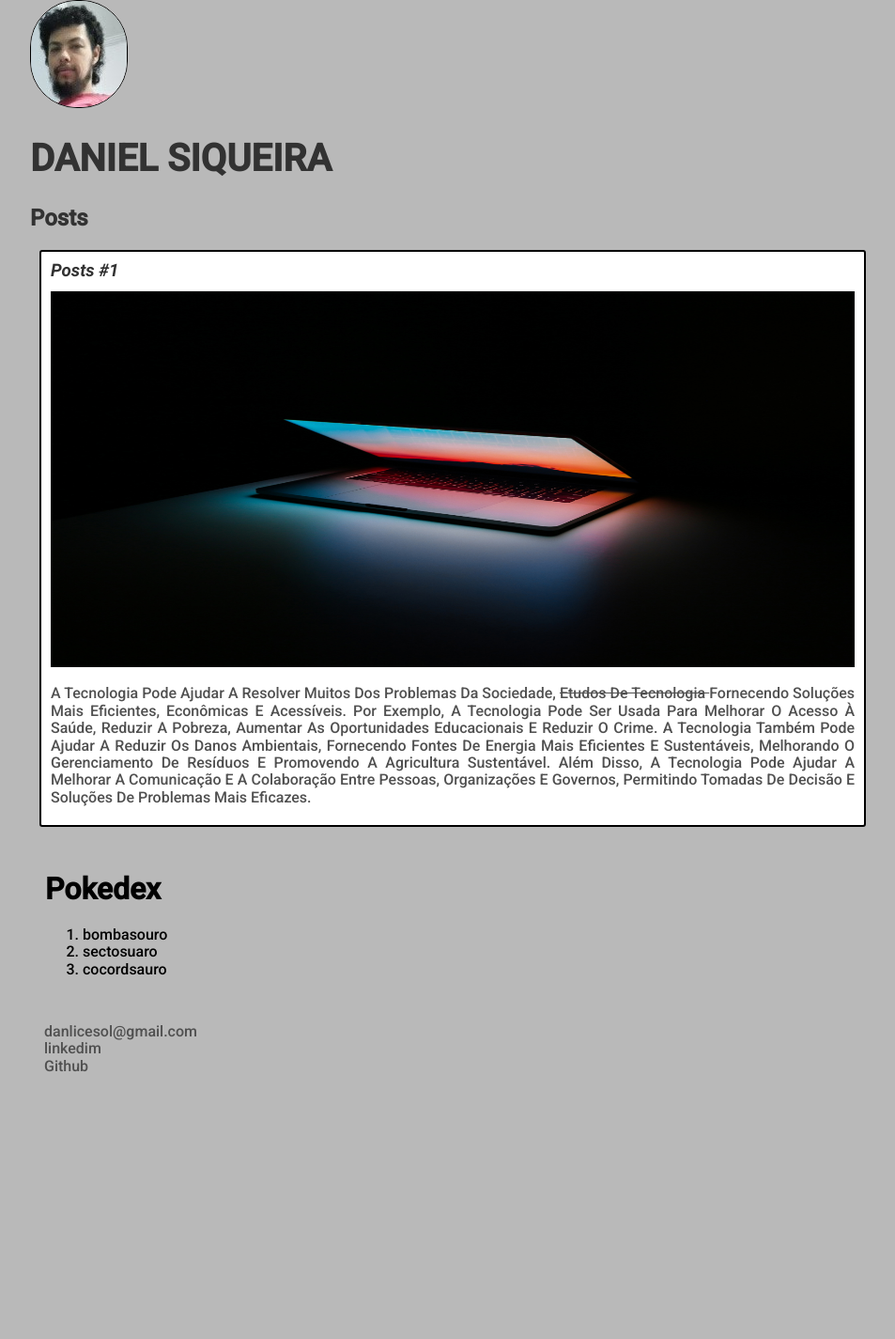
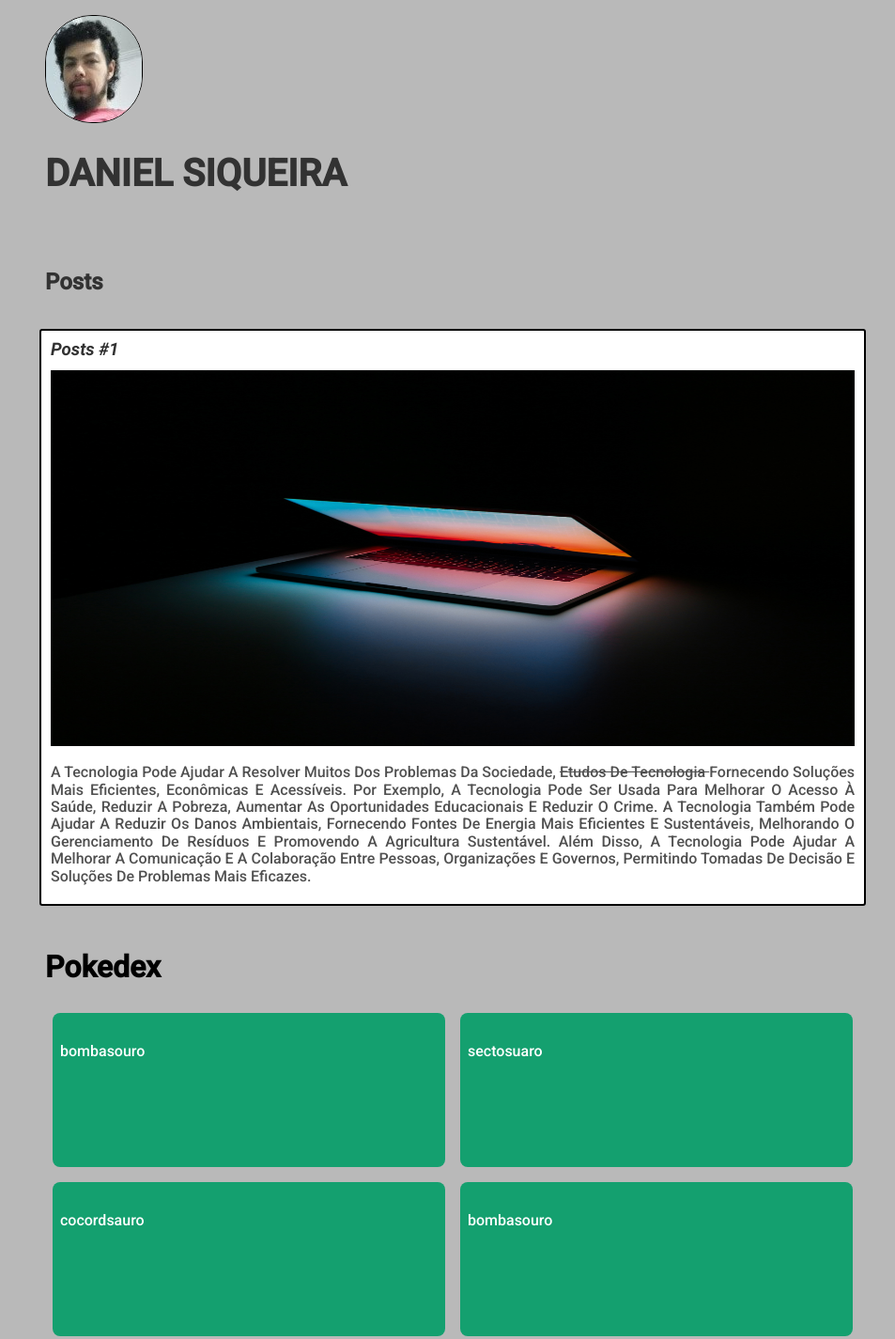
Before and after one commit to N0vais/digital, a plain HTML site: page index.html in a window 1280 px wide. Shown: the top 1425 px of the page at 94% size, without its empty margins (158-1111 px from the left). Before the commit the page ends 1160 px from the top, so only its background shows below. Drawn offline with nearby package versions, Linux system fonts and the light colour scheme; no server answers.

Commit message:
reparando _blog

```diff
--- a/assets/css/style.css
+++ b/assets/css/style.css
@@ -4,6 +4,9 @@ body
     font-family: 'Roboto', sans-serif;
     max-width: 900px;
     margin: auto;
+}
+.cabecalho{
+    padding: 1rem;
 }
 .photo
 {
@@ -13,6 +16,9 @@ body
 #title, .subtitle, .post_title
 {
     color: rgb(50, 50, 50);
+}
+.subtitle{
+    padding: 1rem;
 }
 #title
 {
@@ -45,6 +51,7 @@ a{
     text-transform: capitalize;
     text-align: justify;
     color: #505050;
+
 }
 .post_image
 {
@@ -61,4 +68,22 @@ a{
 {
     text-decoration: none;
 }
-.content_podex{padding: 1rem;}
+.content_podex{
+    padding: 1rem;
+
+}
+.content_list{
+    list-style: none;
+    display: grid;
+    grid-template-columns: 1fr 1fr;
+    padding: 0;
+    margin: 0;
+}
+.content_list li{
+    color: #fff;
+    margin: .5rem;
+    padding: 2rem .5rem;
+    background-color: #14a06f;
+    border-radius: .5rem;
+    height: 100px;
+}
--- a/assets/js/main.js
+++ b/assets/js/main.js
@@ -1 +1,8 @@
-console.log('deu ruim');
+
+const  offset = 0
+const  limit = 10
+const  url = 'https://pokeapi.co/api/v2/pokemon?offset=${offset}&limit=${limit}'
+
+fetch(url).then(function(response){
+    console.log(response)
+})
--- a/index.html
+++ b/index.html
@@ -14,7 +14,7 @@
 <link href="https://fonts.googleapis.com/css2?family=Montserrat:ital,wght@0,800;1,100;1,700;1,800&family=Roboto:ital,wght@0,100;0,300;0,500;1,700&display=swap" rel="stylesheet">
 </head>
 <body>
-    <header>
+    <header class="cabecalho">
         <img src="img/dan.jpg" alt="foto do autor" class="photo">
         <h1 id="title">Daniel Siqueira</h1>
     </header>
@@ -44,7 +44,10 @@
     </section>
     <section class="content_podex">
         <h1>Pokedex</h1>
-        <ol>
+        <ol class="content_list">
+            <li>bombasouro</li>
+            <li>sectosuaro</li>
+            <li>cocordsauro</li>
             <li>bombasouro</li>
             <li>sectosuaro</li>
             <li>cocordsauro</li>
```
Also changed, not shown: http.js (added, +21 -0 lines).
